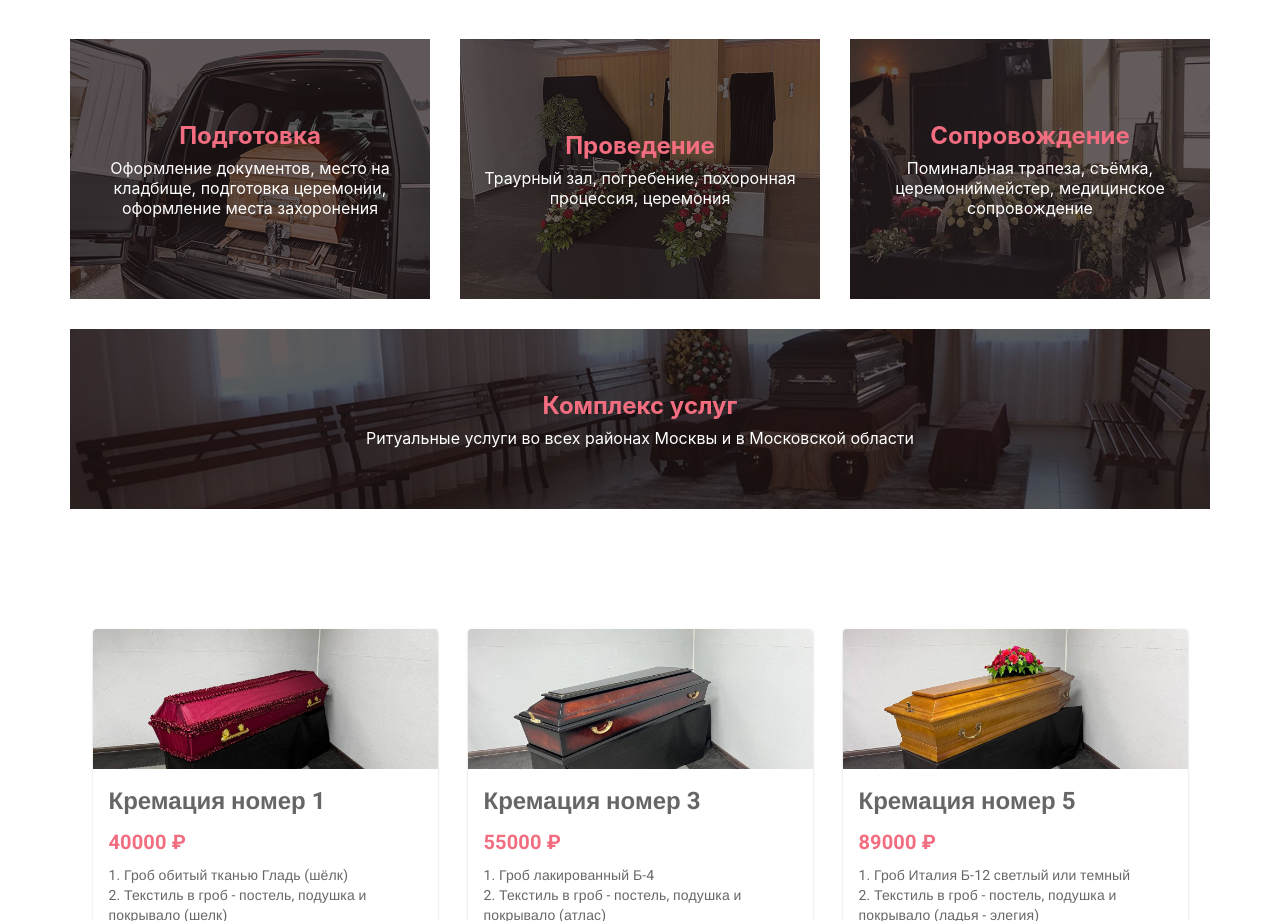
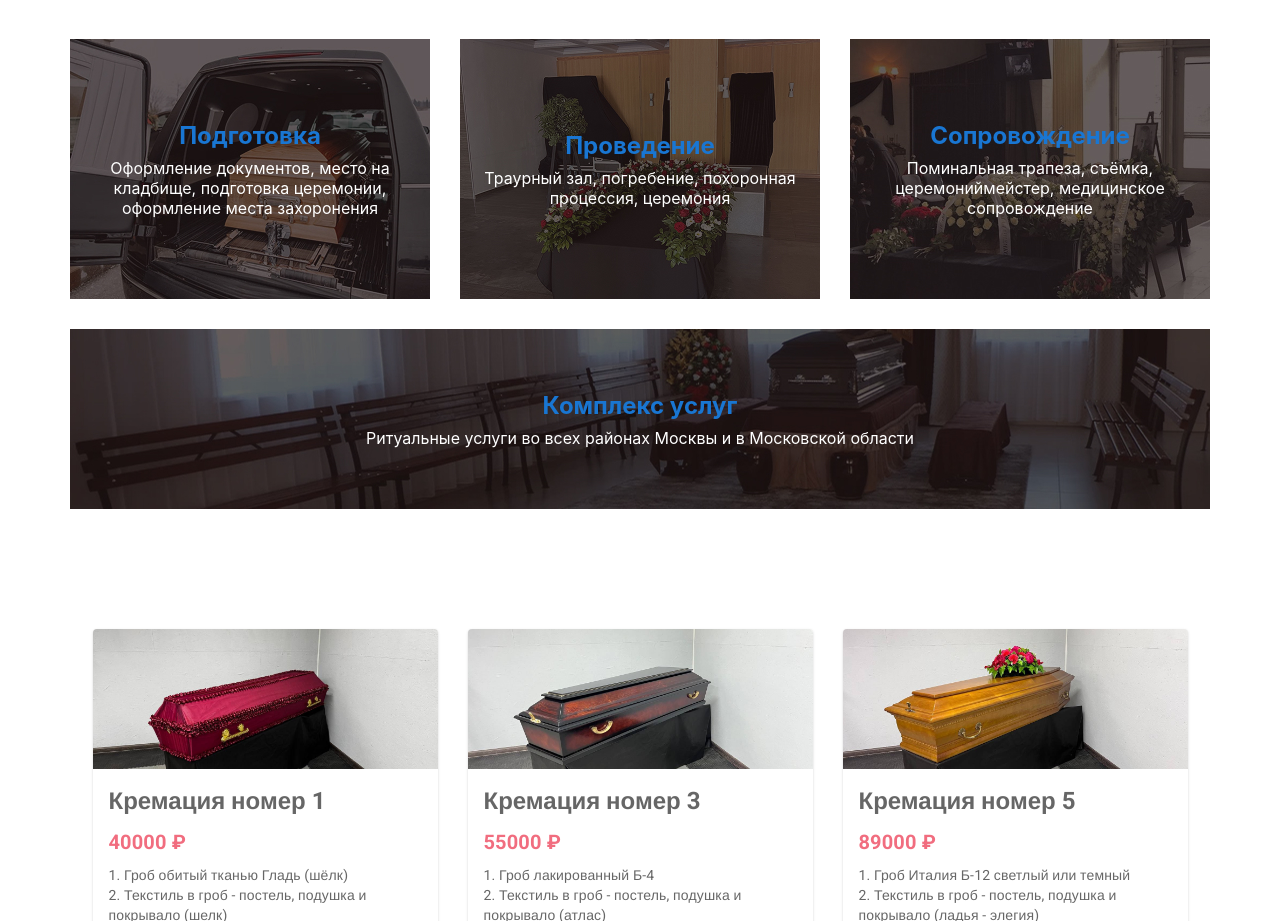
Before and after one commit to Pavel-Korbman/Prodjects_com, a React (Create React App) app in the folder sait_z/: page / in a window 1280 px wide. Shown: the part 840-1761 px from the top of the page. Built offline with nearby package versions, Linux system fonts and the light colour scheme; a web font is replaced by a local one.

Commit message:
Цвета услуг

```diff
--- a/sait_z/src/App.css
+++ b/sait_z/src/App.css
@@ -120,7 +120,7 @@
 .type__item__text-1 {
   font-size: 24px;
   font-weight: 700;
-  color: #f16d7f;
+  color: #1976d2;
   text-align: center;
   margin-bottom: 8px;
 }
--- a/sait_z/src/_servicesBlock.scss
+++ b/sait_z/src/_servicesBlock.scss
@@ -50,7 +50,8 @@
     &__text-1 {
         font-size: 24px;
         font-weight: 700;
-        color: #f16d7f;
+        // color: #f16d7f;
+        color: $colorSelectSite;
         text-align: center;
         margin-bottom: 8px;
     }
```
Also changed, not shown: 1 other file (tests, documents, lock files or other folders).
